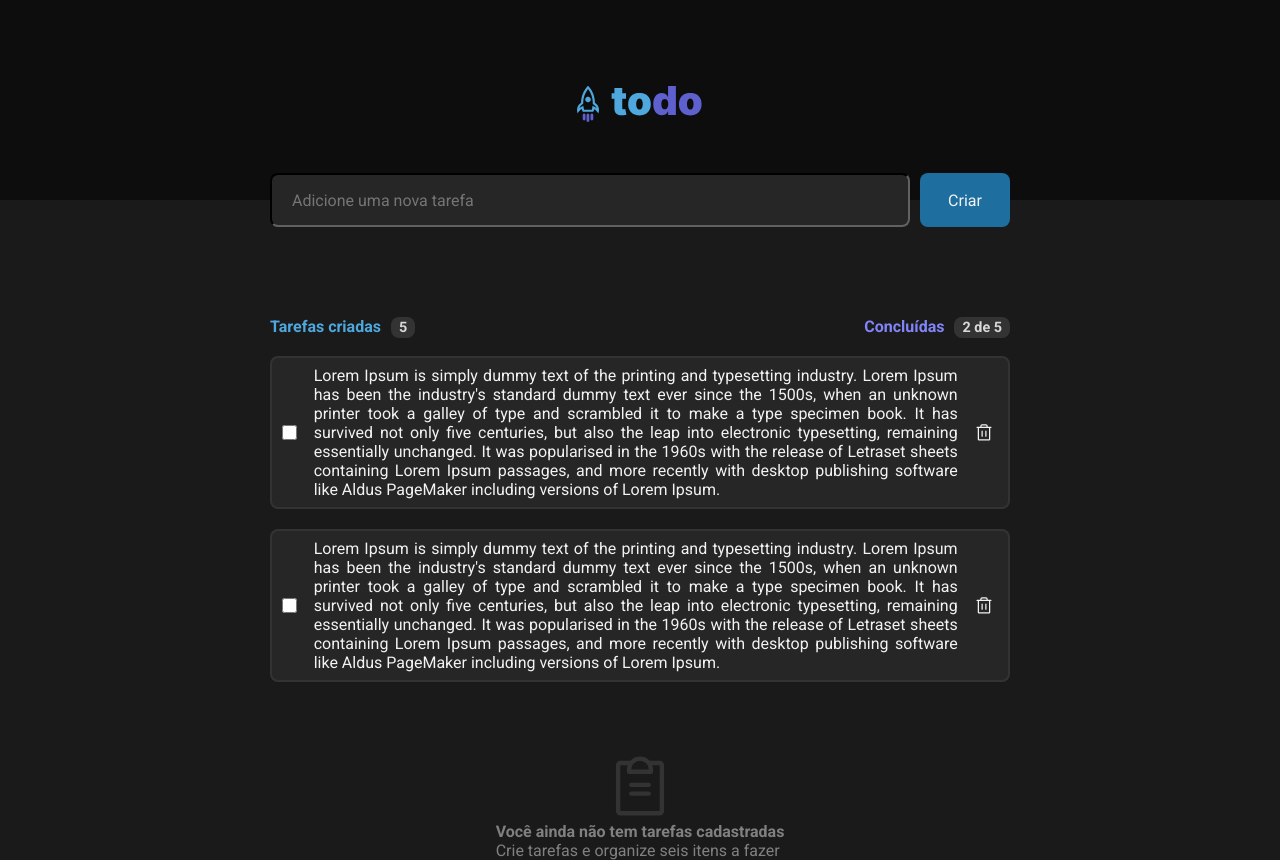
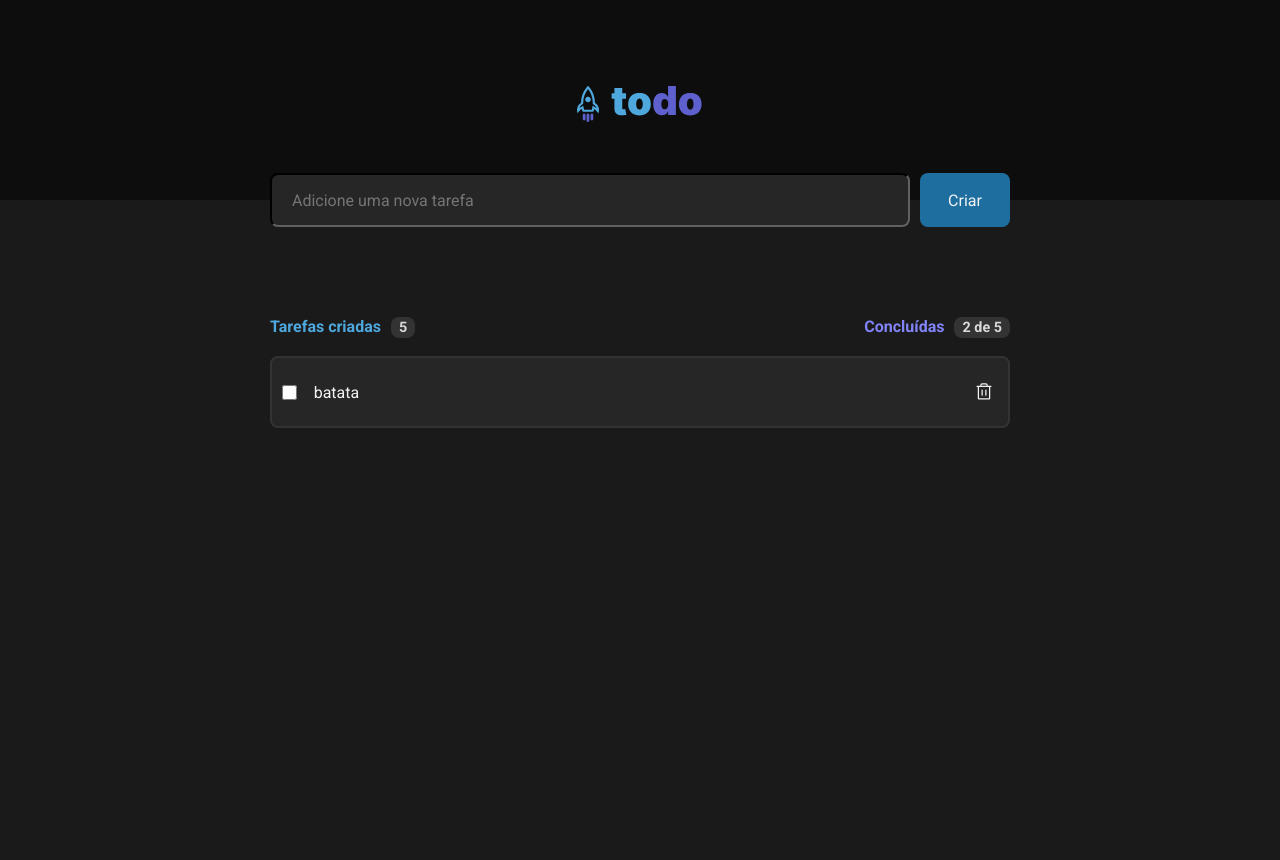
Before and after one commit to AlessandraMayumi/01-to-do-reactjs, a React (Vite) app: page / in a window 1280 px wide. After the commit the page ends 800 px from the top, so only its background shows below. Built offline with nearby package versions, Linux system fonts and the light colour scheme.

Commit message:
[state] initial task state

```diff
--- a/src/components/Task.tsx
+++ b/src/components/Task.tsx
@@ -1,12 +1,18 @@
 // Component
-import { TaskItem } from './TaskItem'
+import { TaskItem, TaskItemProps } from './TaskItem'
 import { TaskEmpty } from './TaskEmpty'
 
 // Style
 import styles from './Task.module.css'
+import { useState } from 'react'
 
 
 export function Task() {
+    // initital state value
+    const initialTaskList: Array<TaskItemProps> = [{id:'id', content: 'batata'}]
+    // state
+    const [taskList, setTaskList] = useState(initialTaskList)
+
     return (
         <div className={styles.wrapper}>
             <div className={styles.intro}>
@@ -20,9 +26,10 @@ export function Task() {
                 </div>
             </div>
             <div>
-                <TaskItem />
-                <TaskItem />
-                <TaskEmpty />
+                {!taskList.length && <TaskEmpty />}
+                {taskList.map(item => {
+                    return <TaskItem {...item} />
+                })}
             </div>
         </div>
     )
--- a/src/components/TaskItem.tsx
+++ b/src/components/TaskItem.tsx
@@ -1,11 +1,18 @@
 import { Trash } from '@phosphor-icons/react'
 import styles from './TaskItem.module.css'
 
-export function TaskItem() {
+export interface TaskItemProps {
+    id: string,
+    content: string
+}
+
+export function TaskItem({ id, content }: TaskItemProps) {
     return (
         <div className={styles.container}>
             <input className={styles.input} type='checkbox' />
-            <p className={styles.p}>Lorem Ipsum is simply dummy text of the printing and typesetting industry. Lorem Ipsum has been the industry's standard dummy text ever since the 1500s, when an unknown printer took a galley of type and scrambled it to make a type specimen book. It has survived not only five centuries, but also the leap into electronic typesetting, remaining essentially unchanged. It was popularised in the 1960s with the release of Letraset sheets containing Lorem Ipsum passages, and more recently with desktop publishing software like Aldus PageMaker including versions of Lorem Ipsum.</p>
+            <p className={styles.p}>
+                {content}
+            </p>
             <div className={styles.icon}><Trash size={28} /></div>
         </div>
     )
```
Also changed, not shown: 1 other file (tests, documents, lock files or other folders).
